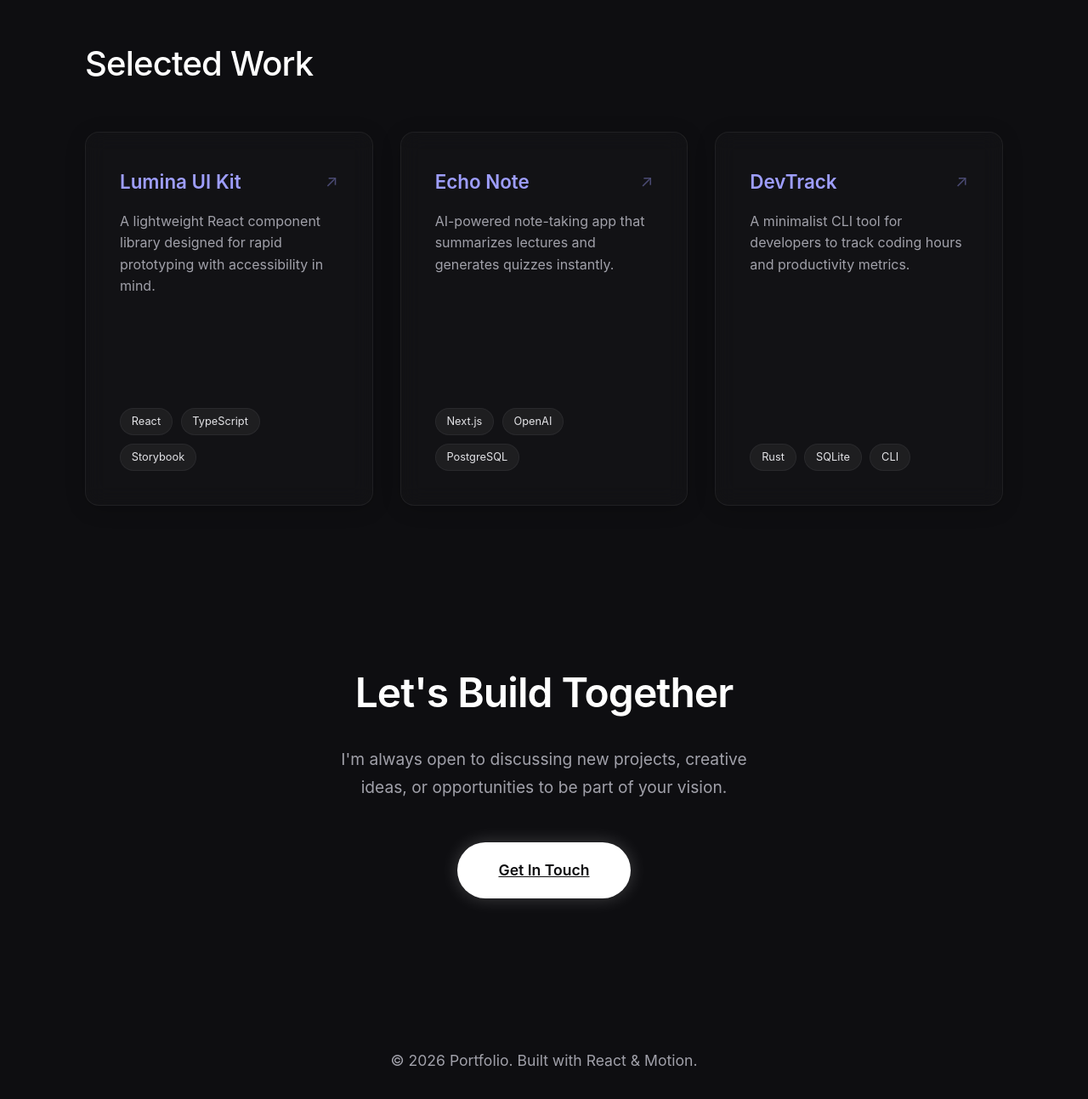
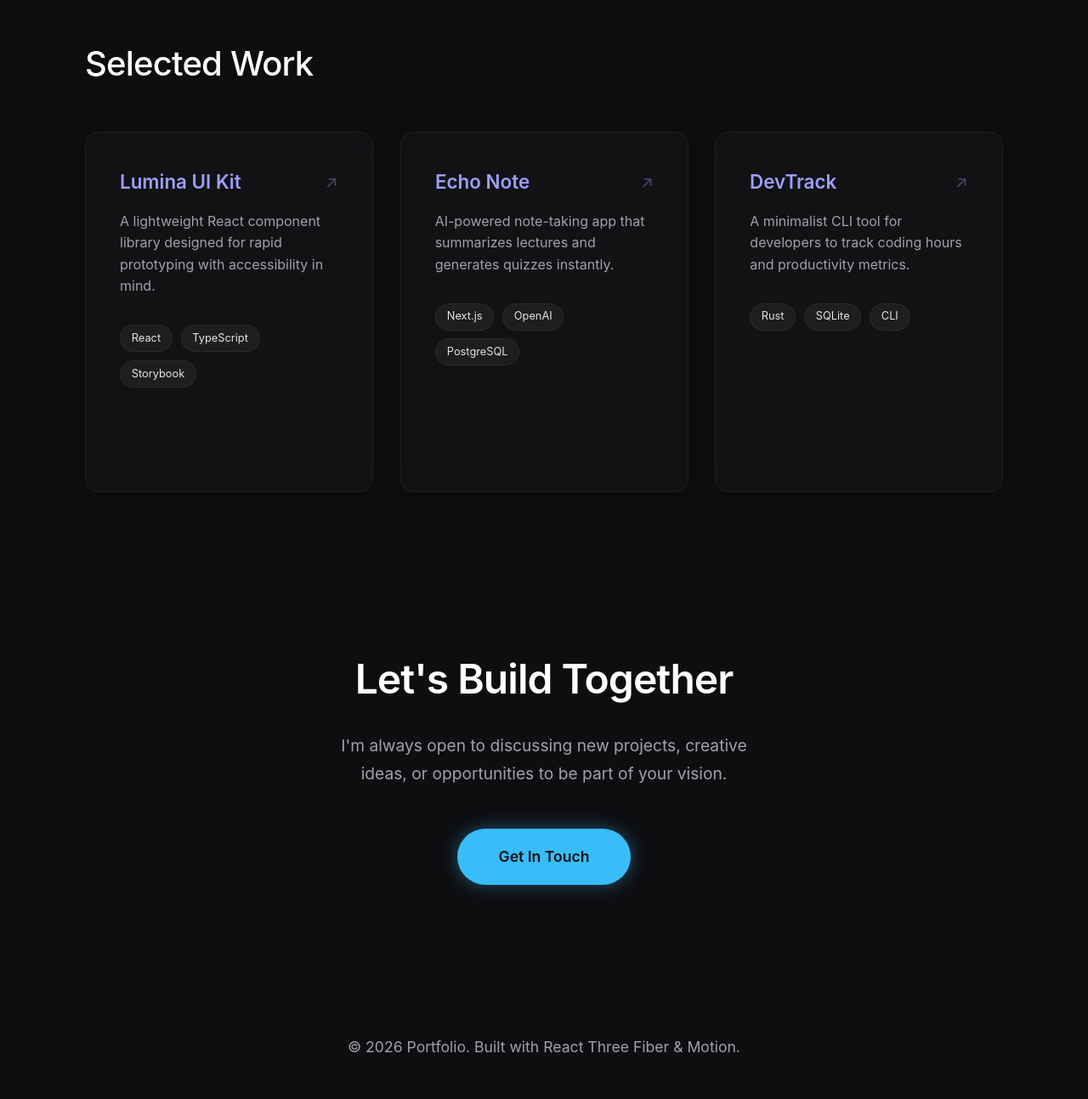
Before and after one commit to Akashresi/portfolio, a React (Vite) app: page / in a window 1280 px wide. Shown: the part 1453-2746 px from the top of the page at 85% size. Built offline with nearby package versions, Linux system fonts and the light colour scheme.

Commit message:
Enhance: Add subtle 3D background and tilt effects

```diff
--- a/src/App.jsx
+++ b/src/App.jsx
@@ -1,11 +1,17 @@
 import { Interface } from './components/Interface'
+import { Background3D } from './components/Background3D'
 import './App.css'
 
 function App() {
   return (
     <>
+      {/* 3D Background Layer */}
+      <Background3D />
+
+      {/* Noise Overlay (Texture) */}
       <div className="noise-overlay"></div>
-      {/* Removed heavy glow blobs for a calmer look */}
+
+      {/* Main Content */}
       <Interface />
     </>
   )
--- /dev/null
+++ b/src/components/Background3D.jsx
@@ -0,0 +1,50 @@
+import { useRef } from 'react'
+import { Canvas, useFrame } from '@react-three/fiber'
+import { Float, MeshDistortMaterial, Environment, Stars } from '@react-three/drei'
+
+const FloatingShape = ({ position, color, speed, distort }) => {
+    const ref = useRef()
+    // Subtle rotation
+    useFrame((state) => {
+        const t = state.clock.getElapsedTime()
+        ref.current.rotation.x = t * 0.1 * speed
+        ref.current.rotation.y = t * 0.15 * speed
+    })
+
+    return (
+        <Float speed={speed} rotationIntensity={0.5} floatIntensity={0.8}>
+            <mesh ref={ref} position={position}>
+                <sphereGeometry args={[1, 32, 32]} />
+                <MeshDistortMaterial
+                    color={color}
+                    speed={speed * 2}
+                    distort={distort}
+                    roughness={0.4}
+                    metalness={0.1}
+                    transparent
+                    opacity={0.6}
+                />
+            </mesh>
+        </Float>
+    )
+}
+
+export const Background3D = () => {
+    return (
+        <div style={{ position: 'fixed', top: 0, left: 0, width: '100%', height: '100%', zIndex: -1, pointerEvents: 'none' }}>
+            <Canvas camera={{ position: [0, 0, 8], fov: 40 }} gl={{ alpha: true, antialias: true }}>
+                <fog attach="fog" args={['#0e0e11', 5, 20]} />
+                <ambientLight intensity={0.5} />
+                <directionalLight position={[10, 10, 5]} intensity={0.5} color="#38bdf8" />
+
+                {/* Distant ambient shapes */}
+                <FloatingShape position={[-4, 2, -5]} color="#38bdf8" speed={1.5} distort={0.4} />
+                <FloatingShape position={[4, -3, -4]} color="#64748b" speed={1.2} distort={0.5} />
+                <FloatingShape position={[0, 4, -8]} color="#1e293b" speed={0.8} distort={0.3} />
+
+                {/* Very subtle background particles */}
+                <Stars radius={50} depth={50} count={1000} factor={2} saturation={0} fade speed={1} />
+            </Canvas>
+        </div>
+    )
+}
--- a/src/components/Interface.jsx
+++ b/src/components/Interface.jsx
@@ -1,14 +1,60 @@
-import { useRef } from 'react';
-import { motion, useScroll, useSpring } from 'framer-motion';
+import { motion, useScroll, useSpring, useMotionValue, useTransform } from 'framer-motion';
 
-// --- Visual Components ---
+// --- Animated Tilt Card Component ---
+const TiltCard = ({ children, className = "", style = {}, href }) => {
+    const x = useMotionValue(0);
+    const y = useMotionValue(0);
+
+    // Mouse relative to the center of the card
+    const rotateX = useTransform(y, [-100, 100], [5, -5]); // Invert Y for tilt
+    const rotateY = useTransform(x, [-100, 100], [-5, 5]);
+
+    const handleMouseMove = (e) => {
+        const rect = e.currentTarget.getBoundingClientRect();
+        // Calculate offset from center
+        const offsetX = e.clientX - (rect.left + rect.width / 2);
+        const offsetY = e.clientY - (rect.top + rect.height / 2);
+        x.set(offsetX);
+        y.set(offsetY);
+    };
+
+    const handleMouseLeave = () => {
+        x.set(0);
+        y.set(0);
+    };
+
+    const Component = href ? motion.a : motion.div;
+
+    return (
+        <Component
+            href={href}
+            target={href ? "_blank" : undefined}
+            className={`glass-panel ${className}`}
+            style={{
+                ...style,
+                rotateX,
+                rotateY,
+                transformStyle: "preserve-3d", // Crucial for 3D effect
+            }}
+            onMouseMove={handleMouseMove}
+            onMouseLeave={handleMouseLeave}
+            whileHover={{ scale: 1.02, z: 20 }} // Slight elevation
+        >
+            <div style={{ transform: "translateZ(20px)" }}> {/* Parallax inner content */}
+                {children}
+            </div>
+        </Component>
+    );
+};
+
 
 const FadeIn = ({ children, delay = 0 }) => (
     <motion.div
-        initial={{ opacity: 0, y: 30 }}
-        whileInView={{ opacity: 1, y: 0 }}
+        initial={{ opacity: 0, y: 30, rotateX: 10 }}
+        whileInView={{ opacity: 1, y: 0, rotateX: 0 }}
         viewport={{ once: true, margin: "-10%" }}
-        transition={{ duration: 0.8, delay, ease: [0.22, 1, 0.36, 1] }} // Soft easing
+        transition={{ duration: 1, delay, ease: [0.22, 1, 0.36, 1] }}
+        style={{ transformStyle: 'preserve-3d' }}
     >
         {children}
     </motion.div>
@@ -21,14 +67,15 @@ const SectionHeading = ({ children }) => (
 );
 
 const TerminalProfile = () => (
-    <div className="glass-panel" style={{
+    <TiltCard style={{
         borderRadius: '12px',
         padding: '2rem',
         fontFamily: "'JetBrains Mono', 'Fira Code', monospace",
         fontSize: '0.9rem',
         lineHeight: 1.7,
         width: '100%',
-        maxWidth: '480px'
+        maxWidth: '480px',
+        cursor: 'default'
     }}>
         <div style={{ display: 'flex', gap: '0.6rem', marginBottom: '1.5rem', opacity: 0.6 }}>
             <div style={{ width: 10, height: 10, borderRadius: '50%', background: '#fff' }} />
@@ -65,14 +112,12 @@ const TerminalProfile = () => (
 
             <div>{'}'}</div>
         </div>
-    </div>
+    </TiltCard>
 );
 
 const ProjectCard = ({ title, desc, stack, link }) => (
-    <motion.a
+    <TiltCard
         href={link}
-        target="_blank"
-        className="glass-panel"
         style={{
             borderRadius: '16px',
             padding: '2.5rem',
@@ -82,8 +127,6 @@ const ProjectCard = ({ title, desc, stack, link }) => (
             justifyContent: 'space-between',
             textDecoration: 'none'
         }}
-        whileHover={{ scale: 1.01 }}
-        whileTap={{ scale: 0.98 }}
     >
         <div>
             <div style={{ display: 'flex', justifyContent: 'space-between', alignItems: 'center', marginBottom: '1rem' }}>
@@ -109,7 +152,7 @@ const ProjectCard = ({ title, desc, stack, link }) => (
                 </span>
             ))}
         </div>
-    </motion.a>
+    </TiltCard>
 );
 
 // --- Layout ---
@@ -119,7 +162,8 @@ export const Interface = () => {
     const scaleX = useSpring(scrollYProgress, { stiffness: 60, damping: 20 });
 
     return (
-        <div style={{ position: 'relative' }}>
+        <div style={{ position: 'relative', perspective: '1000px' }}> {/* Add perspective for global depth feel */}
+
             {/* Soft Scroll Progress */}
             <motion.div style={{
                 position: 'fixed', top: 0, left: 0, right: 0, height: '1px',
@@ -130,11 +174,15 @@ export const Interface = () => {
             <section style={{ minHeight: '90vh', display: 'flex', alignItems: 'center', padding: '0 5%' }}>
                 <div className="container">
                     <FadeIn>
-                        <div style={{ display: 'inline-block', padding: '0.4rem 1rem', borderRadius: '50px', background: 'rgba(255,255,255,0.05)', border: '1px solid rgba(255,255,255,0.05)', marginBottom: '2rem', fontSize: '0.9rem', color: '#d4d4d8' }}>
+                        <motion.div
+                            initial={{ z: 0 }}
+                            whileHover={{ z: 10 }}
+                            style={{ display: 'inline-block', padding: '0.4rem 1rem', borderRadius: '50px', background: 'rgba(255,255,255,0.05)', border: '1px solid rgba(255,255,255,0.05)', marginBottom: '2rem', fontSize: '0.9rem', color: '#d4d4d8' }}
+                        >
                             👋 Available for Summer 2026 Internships
-                        </div>
+                        </motion.div>
                         <h1 style={{ fontSize: 'clamp(2.5rem, 5vw, 4.5rem)', lineHeight: 1.1, marginBottom: '1.5rem' }}>
-                            Designing the future <br /> with <span style={{ color: '#60a5fa' }}>clean code</span>.
+                            Designing the future <br /> with <span style={{ color: '#38bdf8' }}>clean code</span>.
                         </h1>
                         <p style={{ maxWidth: '600px', fontSize: '1.2rem', lineHeight: 1.6, color: '#a1a1aa' }}>
                             I'm a Computer Science student passionate about building accessible, high-performance web applications that feel effortless to use.
@@ -222,10 +270,11 @@ export const Interface = () => {
                             padding: '1.2rem 3rem',
                             fontSize: '1.1rem',
                             fontWeight: 600,
-                            color: '#0d0d0f',
-                            background: '#fff',
+                            color: '#0e0e11',
+                            background: '#38bdf8',
                             borderRadius: '50px',
-                            boxShadow: '0 0 20px rgba(255,255,255,0.2)'
+                            boxShadow: '0 0 20px rgba(56, 189, 248, 0.4)',
+                            textDecoration: 'none'
                         }}>
                             Get In Touch
                         </a>
@@ -234,7 +283,7 @@ export const Interface = () => {
             </section>
 
             <footer style={{ padding: '3rem', textAlign: 'center', color: '#52525b', fontSize: '0.9rem' }}>
-                <p style={{ margin: 0 }}>© 2026 Portfolio. Built with React & Motion.</p>
+                <p style={{ margin: 0 }}>© 2026 Portfolio. Built with React Three Fiber & Motion.</p>
             </footer>
         </div>
     );
```
